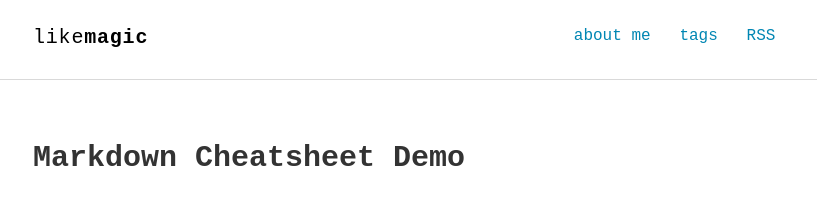
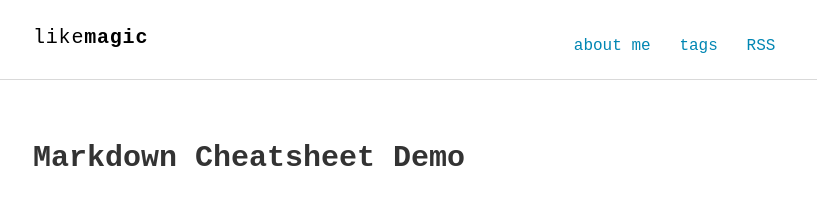
Before and after one commit to j4sonshu/likemagic, a Jekyll site: the page built from markdown.md, in a window 1280 px wide. Shown: the top 207 px of the page, without its empty margins (231-1048 px from the left). Built offline with Jekyll 4.4.1, drawn with Linux system fonts in a browser that asks for light colours; some web fonts are replaced; comment, search, counter and statistics services are not loaded.

Commit message:
padding mobile

```diff
--- a/_includes/intro.html
+++ b/_includes/intro.html
@@ -8,6 +8,5 @@
     </p>
 
     <div class="divider"></div>
-
   </div>
 </section>
--- a/assets/scss/_layout.scss
+++ b/assets/scss/_layout.scss
@@ -110,7 +110,7 @@ hr {
   float: right;
   margin: 0;
   position: relative;
-  padding: 0;
+  padding-top: 10px;
   pointer-events: all;
   cursor: pointer;
 
```
Also changed, not shown: markdown.md (renamed from 2018-08-13-markdown-cheatsheet-demo.md).
